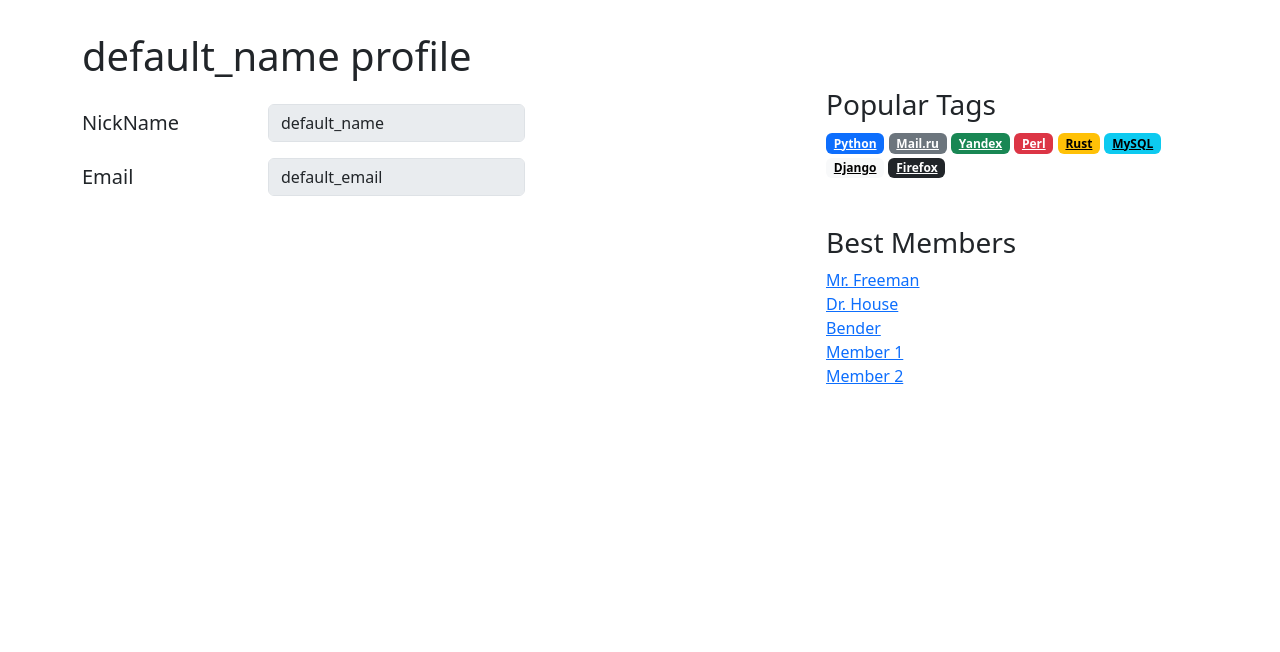
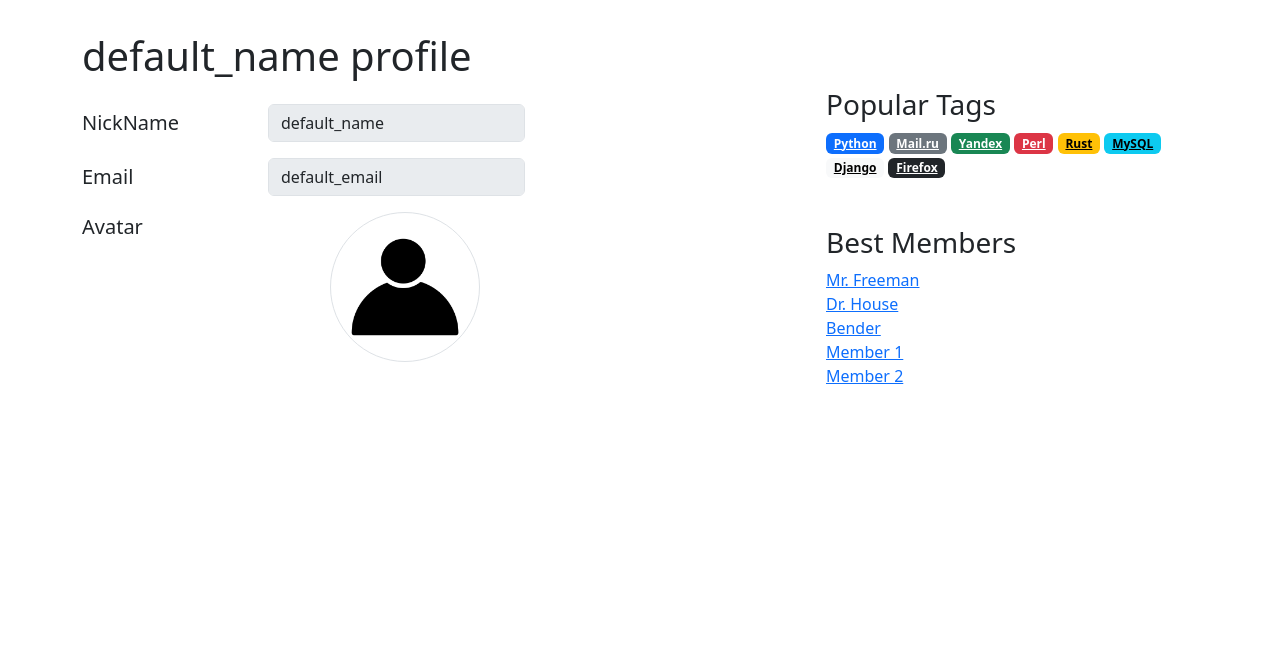
Before and after one commit to JolyBI3ll/TP2024SPRING_WEB, a Django app: page /member/1 in a window 1280 px wide. Shown: the part 76-728 px from the top of the page. Run offline with Django 5.2, Linux system fonts and the light colour scheme.

Commit message:
Changes DZ2 Member

```diff
--- a/askme_mamou/templates/member.html
+++ b/askme_mamou/templates/member.html
@@ -33,6 +33,18 @@
                         </label>
                     </div>
                 </div>
+                <div class="row mt-3">
+                    <div class="col-4">
+                        <p class="text-start fs-5 m-0">Avatar</p>
+                    </div>
+                    <div class="col-8">
+                        <div class="row">
+                            <div class="col-auto">
+                                <img class="rounded-circle border" src="{% static '/img/avatar.png' %}" height="150" width="150" alt="...">
+                            </div>
+                        </div>
+                    </div>
+                </div>
             </fieldset>
         </form>
     </div>
```
